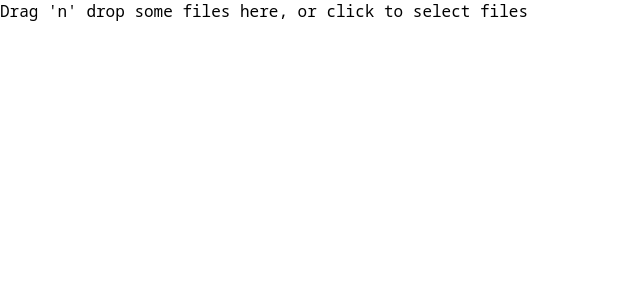
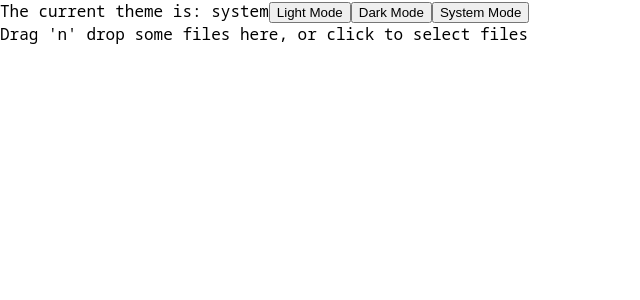
Before and after one commit to majidsajadi/sifu, a Next.js app: page /upload in a window 1280 px wide. Shown: the top 300 px of the page, without its empty margins (0-640 px from the left). Built offline with nearby package versions, Linux system fonts and the light colour scheme.

Commit message:
feat: add theme changer

```diff
--- a/app/layout.tsx
+++ b/app/layout.tsx
@@ -1,6 +1,8 @@
 import type { Metadata } from "next";
+import { ThemeProvider } from "next-themes";
 import { Noto_Sans_Mono } from "next/font/google";
 import "@/styles/globals.css";
+import { Header } from "@/components/header";
 
 const font = Noto_Sans_Mono({
   subsets: ["latin"],
@@ -16,8 +18,13 @@ export default function RootLayout({
   children: React.ReactNode;
 }>) {
   return (
-    <html lang="en">
-      <body className={font.className}>{children}</body>
+    <html lang="en" suppressHydrationWarning>
+      <body className={font.className}>
+        <ThemeProvider>
+          <Header />
+          {children}
+        </ThemeProvider>
+      </body>
     </html>
   );
 }
--- /dev/null
+++ b/components/header.tsx
@@ -0,0 +1,24 @@
+"use client";
+
+import { useIsMounted } from "@/hooks/use-is-mounted";
+import { useTheme } from "next-themes";
+
+export function Header() {
+  const { theme, setTheme } = useTheme();
+  const isMounted = useIsMounted();
+
+  if (!isMounted) {
+    return null;
+  }
+
+  return (
+    <header>
+      <div>
+        The current theme is: {theme}
+        <button onClick={() => setTheme("light")}>Light Mode</button>
+        <button onClick={() => setTheme("dark")}>Dark Mode</button>
+        <button onClick={() => setTheme("system")}>System Mode</button>
+      </div>
+    </header>
+  );
+}
--- /dev/null
+++ b/hooks/use-is-mounted.ts
@@ -0,0 +1,15 @@
+import { useEffect, useRef } from "react";
+
+export function useIsMounted() {
+  const isMounted = useRef(false);
+
+  useEffect(() => {
+    isMounted.current = true;
+
+    return () => {
+      isMounted.current = false;
+    };
+  }, []);
+
+  return isMounted.current;
+}
--- a/package.json
+++ b/package.json
@@ -11,6 +11,7 @@
   "dependencies": {
     "@ark-ui/react": "^2.2.3",
     "next": "14.2.3",
+    "next-themes": "^0.3.0",
     "octokit": "^4.0.2",
     "package-json": "^10.0.0",
     "react": "^18",
--- a/styles/globals.css
+++ b/styles/globals.css
@@ -1 +1,17 @@
 @import "./reset.css";
+
+:root {
+  /* Your default theme */
+  --background: white;
+  --foreground: black;
+}
+
+[data-theme="dark"] {
+  --background: black;
+  --foreground: white;
+}
+
+body {
+  background-color: var(--background);
+  color: var(--foreground);
+}
```
Also changed, not shown: 1 other file (tests, documents, lock files or other folders).
